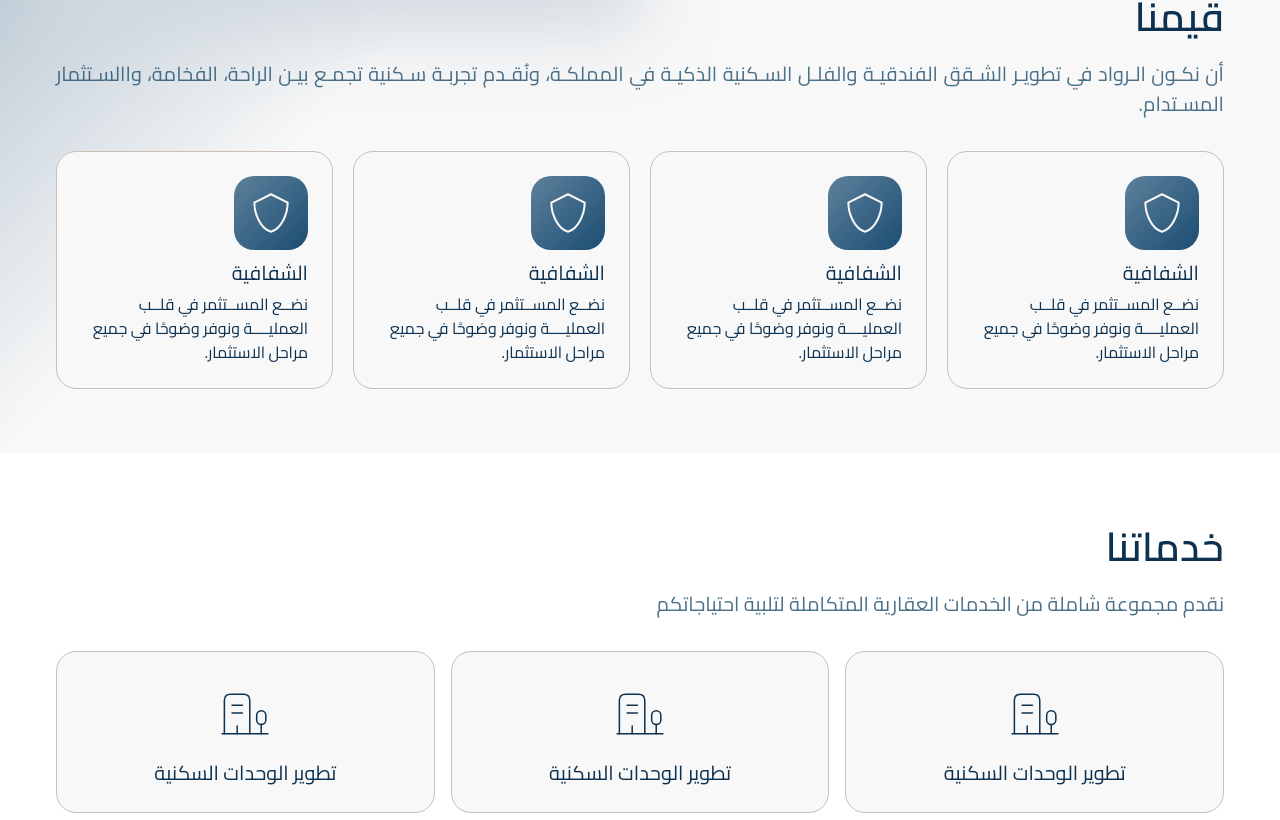
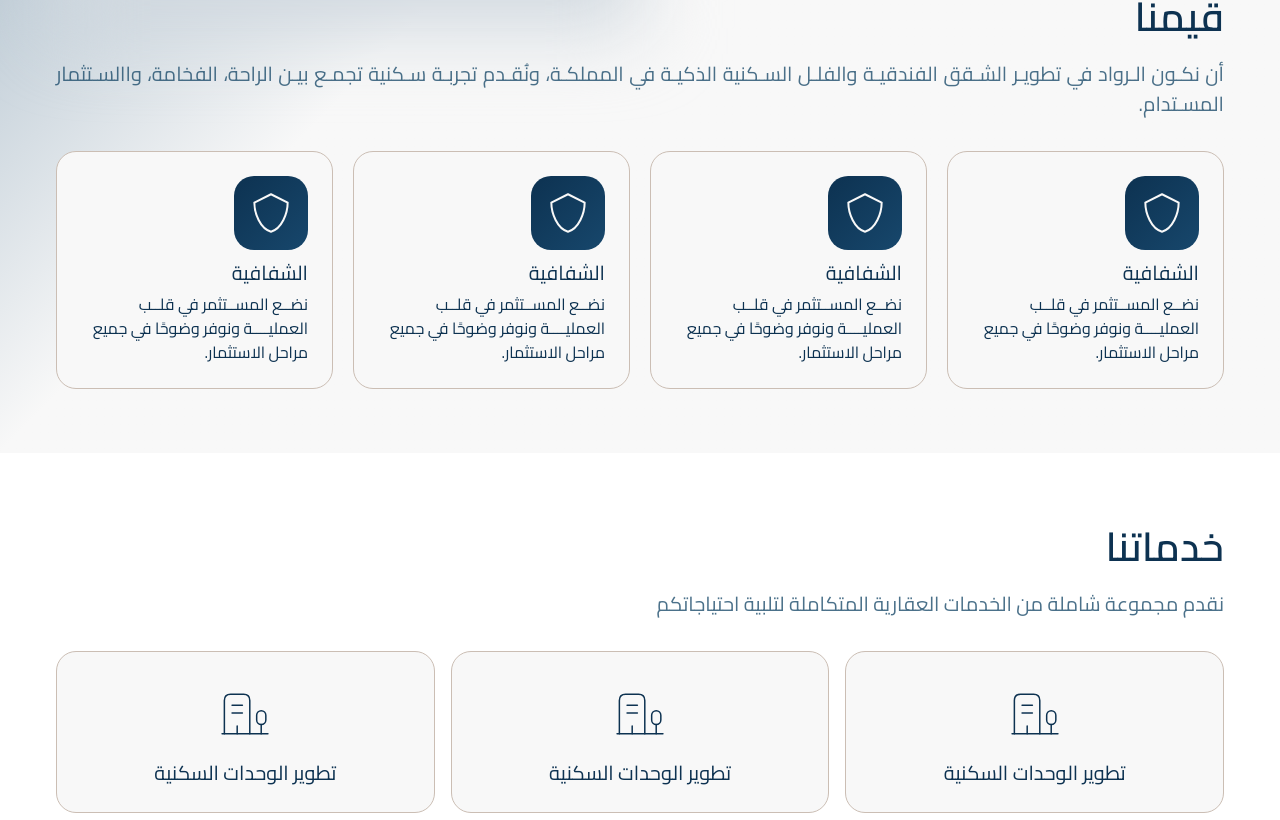
Before and after one commit to iabdwahab/thecapital-realestate, a Next.js app: page / in a window 1280 px wide. Shown: the part 1680-2500 px from the top of the page. Built offline with nearby package versions, Linux system fonts and the light colour scheme.

Commit message:
ValueCard hover and focus effect.

```diff
--- a/app/globals.css
+++ b/app/globals.css
@@ -19,7 +19,7 @@
 
 /* Color Utilities */
 @utility gradient-bg-inside {
-  @apply bg-linear-to-br from-[#5D819B] to-[#1A4D73];
+  @apply bg-linear-to-br from-[#0D3251] to-[#17476C];
 }
 
 @utility gradient-card-hover-light {
@@ -57,11 +57,11 @@
 
 /* Button Utilities */
 @utility btn-primary {
-  @apply text-cta bg-primary text-background hover:bg-primary-light cursor-pointer rounded-xl p-4 transition;
+  @apply text-cta bg-primary text-background hover:bg-primary-light max-lg:active:bg-primary-light cursor-pointer rounded-xl p-4 transition;
 }
 
 @utility btn-secondary {
-  @apply text-cta text-background border-secondary-light hover:bg-secondary-light hover:text-primary cursor-pointer rounded-xl border bg-transparent p-4 transition;
+  @apply text-cta text-background border-secondary-light hover:bg-secondary-light hover:text-primary max-lg:active:bg-secondary-light max-lg:active:text-primary cursor-pointer rounded-xl border bg-transparent p-4 transition;
 }
 
 /* Images Utitlities */
--- a/components/home_page/OurServicesSection.tsx
+++ b/components/home_page/OurServicesSection.tsx
@@ -15,6 +15,7 @@ export default function OurServicesSection() {
         <ServiceCardIconText />
         <ServiceCardIconText />
         <ServiceCardIconText />
+        <ServiceCardIconText />
       </div>
     </section>
   );
--- a/components/our_values/ValueCard.tsx
+++ b/components/our_values/ValueCard.tsx
@@ -2,13 +2,24 @@ import Image from "next/image";
 
 export default function ValueCard() {
   return (
-    <div className="bg-background border-secondary-light rounded-[20px] border p-6">
-      <div className="gradient-bg-inside mb-2 w-fit rounded-[20px] p-3">
-        <Image src="/icons/shield-empty.svg" alt="Sheild Icon" width={50} height={50} />
+    <div
+      tabIndex={0}
+      className="bg-background group border-secondary-light max-lg:focus:bg-primary hover:bg-primary rounded-card-radius border p-6 transition duration-300"
+    >
+      <div className="gradient-bg-inside rounded-card-radius mb-2 w-fit p-3">
+        <Image
+          className="transition duration-300 group-hover:scale-125 max-lg:group-focus:scale-125"
+          src="/icons/shield-empty.svg"
+          alt="Sheild Icon"
+          width={50}
+          height={50}
+        />
       </div>
       <div className="text-primary">
-        <h3 className="text-body-large mb-1">الشفافية</h3>
-        <p className="text-body-small">
+        <h3 className="text-body-large max-lg:group-focus:text-background group-hover:text-background mb-1">
+          الشفافية
+        </h3>
+        <p className="text-body-small max-lg:group-focus:text-secondary-light group-hover:text-secondary-light">
           نضــع المســتثمر في قلــب العمليــــة ونوفر وضوحًا في جميع مراحل الاستثمار.
         </p>
       </div>
```
